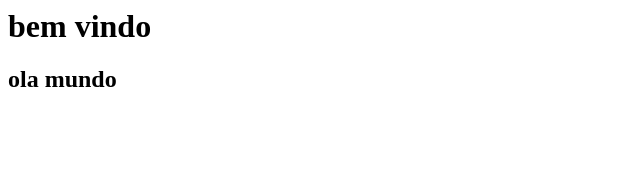
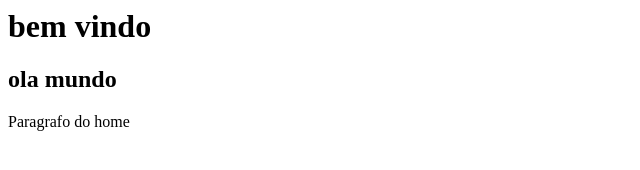
Before and after one commit to rafael-debug/curso.github, a plain HTML site: page index.html in a window 1280 px wide. Shown: the whole page, without its empty margins (0-640 px from the left). Drawn offline with Linux system fonts and the light colour scheme.

Commit message:
incluindo a.txt

```diff
--- a/index.html
+++ b/index.html
@@ -1,2 +1,3 @@
 <h1> bem vindo</h1>
 <h2> ola mundo </h2>
+<p>Paragrafo do home</p>
```
Also changed, not shown: a.txt (added).
